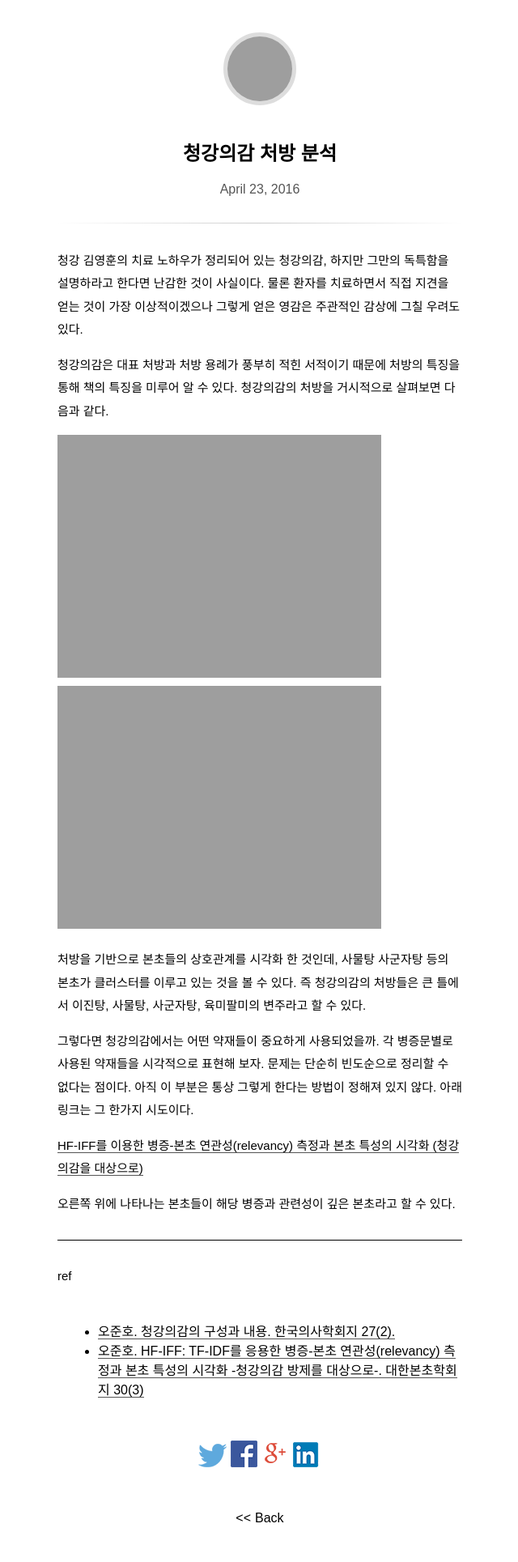
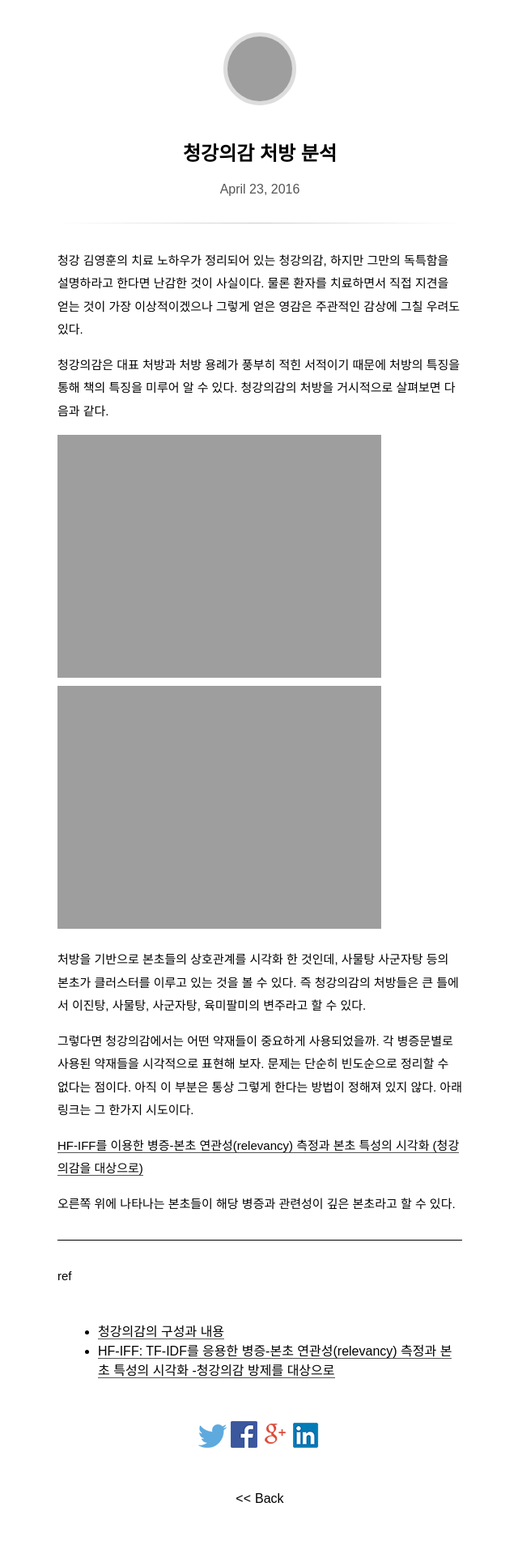
Before and after one commit to pinedance/blog, a Jekyll site: the page built from _posts/2016/01-06/2016-04-23-청강의감-처방-분석.md, in a window 1280 px wide. Shown: the whole page at 81% size, without its empty margins (319-959 px from the left). Built offline with Jekyll 4.4.1, drawn with Linux system fonts in a browser that asks for light colours; some web fonts are replaced; after the commit the page ends 1905 px from its top, so only the background shows below that; grey boxes are pictures that could not be loaded.

Commit message:
update posts

```diff
--- a/_posts/2016/01-06/2016-04-23-청강의감-처방-분석.md
+++ b/_posts/2016/01-06/2016-04-23-청강의감-처방-분석.md
@@ -23,5 +23,5 @@ categories: research
 
 ref
 
-- [오준호. 청강의감의 구성과 내용. 한국의사학회지 27(2).](https://goo.gl/2HG6LC)
-- [오준호. HF-IFF: TF-IDF를 응용한 병증-본초 연관성(relevancy) 측정과 본초 특성의 시각화 -청강의감 방제를 대상으로-. 대한본초학회지 30(3)](http://dx.doi.org/10.6116/kjh.2015.30.3.63.)
+- [청강의감의 구성과 내용](https://goo.gl/2HG6LC)
+- [HF-IFF: TF-IDF를 응용한 병증-본초 연관성(relevancy) 측정과 본초 특성의 시각화 -청강의감 방제를 대상으로](http://dx.doi.org/10.6116/kjh.2015.30.3.63.)
```
Also changed, not shown: _posts/2016/07-12/2016-10-08-경제적-말하기.md (+2 -2 lines), _posts/2016/07-12/2016-10-09-암묵적-말하기.md (deleted, +0 -38 lines).
